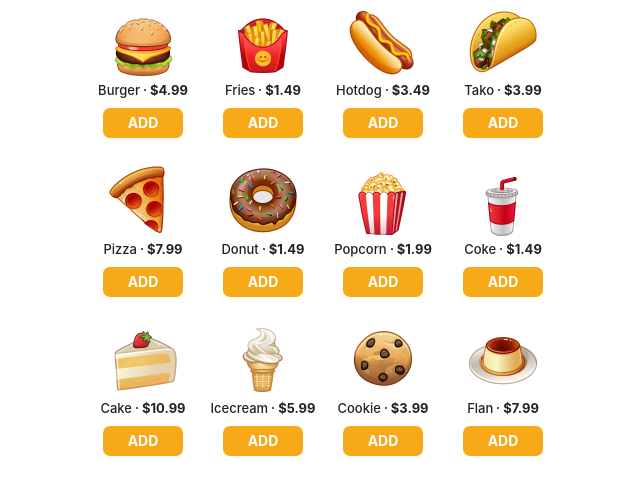
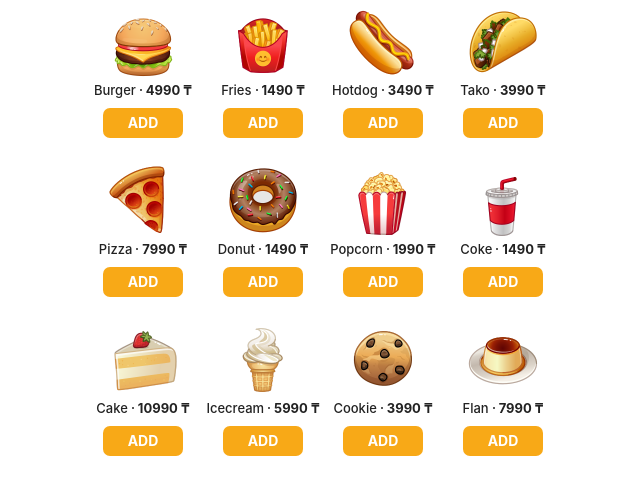
Before and after one commit to AbyJIaI/test-durger, a plain HTML site: page index.html in a window 1280 px wide. Shown: the whole page, without its empty margins (317-957 px from the left). Drawn offline with Linux system fonts and the light colour scheme; a script that the page names is missing.

Commit message:
dollar to tenge

```diff
--- a/index.html
+++ b/index.html
@@ -35,7 +35,7 @@
 		</div>
 		<div class="cafe-item-label">
 			<span class="cafe-item-title">Burger</span>
-			<span class="cafe-item-price">$4.99</span>
+			<span class="cafe-item-price">4990 ₸</span>
 		</div>
 		<div class="cafe-item-buttons">
 			<button class="cafe-item-decr-button js-item-decr-btn button-item ripple-handler">
@@ -59,7 +59,7 @@
 		</div>
 		<div class="cafe-item-label">
 			<span class="cafe-item-title">Fries</span>
-			<span class="cafe-item-price">$1.49</span>
+			<span class="cafe-item-price">1490 ₸</span>
 		</div>
 		<div class="cafe-item-buttons">
 			<button class="cafe-item-decr-button js-item-decr-btn button-item ripple-handler">
@@ -83,7 +83,7 @@
 		</div>
 		<div class="cafe-item-label">
 			<span class="cafe-item-title">Hotdog</span>
-			<span class="cafe-item-price">$3.49</span>
+			<span class="cafe-item-price">3490 ₸</span>
 		</div>
 		<div class="cafe-item-buttons">
 			<button class="cafe-item-decr-button js-item-decr-btn button-item ripple-handler">
@@ -107,7 +107,7 @@
 		</div>
 		<div class="cafe-item-label">
 			<span class="cafe-item-title">Tako</span>
-			<span class="cafe-item-price">$3.99</span>
+			<span class="cafe-item-price">3990 ₸</span>
 		</div>
 		<div class="cafe-item-buttons">
 			<button class="cafe-item-decr-button js-item-decr-btn button-item ripple-handler">
@@ -131,7 +131,7 @@
 		</div>
 		<div class="cafe-item-label">
 			<span class="cafe-item-title">Pizza</span>
-			<span class="cafe-item-price">$7.99</span>
+			<span class="cafe-item-price">7990 ₸</span>
 		</div>
 		<div class="cafe-item-buttons">
 			<button class="cafe-item-decr-button js-item-decr-btn button-item ripple-handler">
@@ -155,7 +155,7 @@
 		</div>
 		<div class="cafe-item-label">
 			<span class="cafe-item-title">Donut</span>
-			<span class="cafe-item-price">$1.49</span>
+			<span class="cafe-item-price">1490 ₸</span>
 		</div>
 		<div class="cafe-item-buttons">
 			<button class="cafe-item-decr-button js-item-decr-btn button-item ripple-handler">
@@ -179,7 +179,7 @@
 		</div>
 		<div class="cafe-item-label">
 			<span class="cafe-item-title">Popcorn</span>
-			<span class="cafe-item-price">$1.99</span>
+			<span class="cafe-item-price">1990 ₸</span>
 		</div>
 		<div class="cafe-item-buttons">
 			<button class="cafe-item-decr-button js-item-decr-btn button-item ripple-handler">
@@ -203,7 +203,7 @@
 		</div>
 		<div class="cafe-item-label">
 			<span class="cafe-item-title">Coke</span>
-			<span class="cafe-item-price">$1.49</span>
+			<span class="cafe-item-price">1490 ₸</span>
 		</div>
 		<div class="cafe-item-buttons">
 			<button class="cafe-item-decr-button js-item-decr-btn button-item ripple-handler">
@@ -227,7 +227,7 @@
 		</div>
 		<div class="cafe-item-label">
 			<span class="cafe-item-title">Cake</span>
-			<span class="cafe-item-price">$10.99</span>
+			<span class="cafe-item-price">10990 ₸</span>
 		</div>
 		<div class="cafe-item-buttons">
 			<button class="cafe-item-decr-button js-item-decr-btn button-item ripple-handler">
@@ -251,7 +251,7 @@
 		</div>
 		<div class="cafe-item-label">
 			<span class="cafe-item-title">Icecream</span>
-			<span class="cafe-item-price">$5.99</span>
+			<span class="cafe-item-price">5990 ₸</span>
 		</div>
 		<div class="cafe-item-buttons">
 			<button class="cafe-item-decr-button js-item-decr-btn button-item ripple-handler">
@@ -275,7 +275,7 @@
 		</div>
 		<div class="cafe-item-label">
 			<span class="cafe-item-title">Cookie</span>
-			<span class="cafe-item-price">$3.99</span>
+			<span class="cafe-item-price">3990 ₸</span>
 		</div>
 		<div class="cafe-item-buttons">
 			<button class="cafe-item-decr-button js-item-decr-btn button-item ripple-handler">
@@ -299,7 +299,7 @@
 		</div>
 		<div class="cafe-item-label">
 			<span class="cafe-item-title">Flan</span>
-			<span class="cafe-item-price">$7.99</span>
+			<span class="cafe-item-price">7990 ₸</span>
 		</div>
 		<div class="cafe-item-buttons">
 			<button class="cafe-item-decr-button js-item-decr-btn button-item ripple-handler">
```
